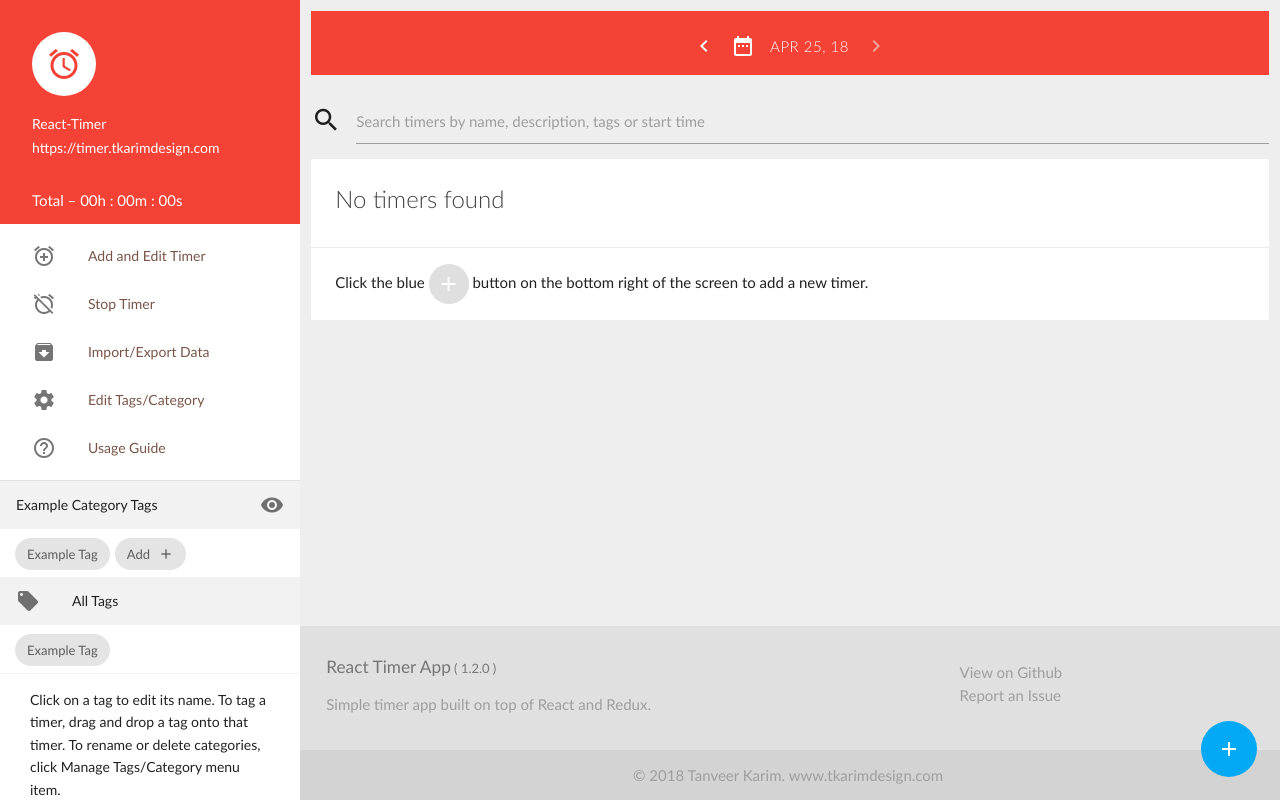
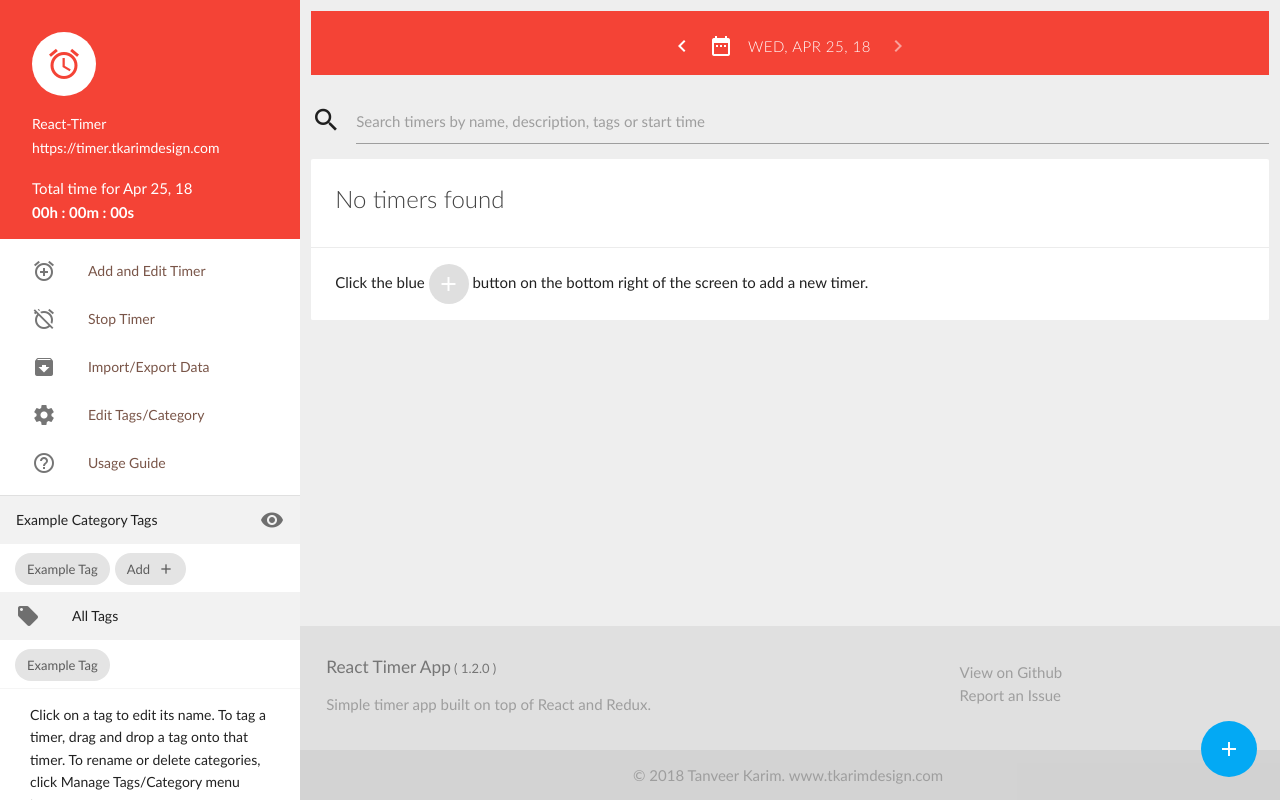
Before and after one commit to tanmancan/simple-tracker, a React (Create React App) app: page / in a window 1280 px wide. Built offline with nearby package versions, Linux system fonts and the light colour scheme; a web font is replaced by a local one.

Commit message:
Ability to track timer by date #8

```diff
--- a/src/App.js
+++ b/src/App.js
@@ -21,7 +21,6 @@
     this.handleDeleteOnDragOver = this.handleDeleteOnDragOver.bind(this);
     this.handleSearchQuery = this.handleSearchQuery.bind(this);
     this.handleUsageGuide = this.handleUsageGuide.bind(this);
-    this.handleDateOnChange = this.handleDateOnChange.bind(this);
     this.setDateFilter = this.setDateFilter.bind(this);
     this.datePickerRef = React.createRef();
     this.state = {
@@ -47,13 +46,7 @@
     }
   }
 
-  handleDateOnChange(e) {
-    let date = e.target.value;
-    console.log(date);
-  }
-
   setDateFilter(date) {
-    console.log(date);
     this.setState({
       currentDate: date
     })
@@ -71,6 +64,7 @@
         ...this.props,
         handleUsageGuide: this.handleUsageGuide,
         showUsageGuide: this.state.showUsageGuide,
+        currentDate: this.state.currentDate,
       }, null
     );
   }
@@ -222,7 +216,9 @@
             onDragOver={this.handleDeleteOnDragOver}
             className={"fixed-action-btn " + (this.state.showUsageGuide ? 'hide' : '')}>
             <a onClick={(e) => {
-              this.props.onTimerAdd();
+              this.props.onTimerAdd({
+                timerStartDate: +new Date(this.state.currentDate),
+              });
             }}
               className={'btn-floating btn-large z-depth-0 ' + ((this.props.getDragState) ? 'red' : 'light-blue')}>
               <i className="large material-icons">{(this.props.getDragState) ? 'delete' : 'add'}</i>
@@ -234,7 +230,11 @@
                 <div className="nav-wrapper red">
                   <div className="col s12">
                     <a href="#open-menu" data-target="slide-out" className="sidenav-trigger white-text"><i className="material-icons">menu</i></a>
-                    <DateFilter setDateFilter={this.setDateFilter} datePickerRef={this.datePickerRef}/>
+                    <DateFilter
+                      getAllTimers={this.props.getAllTimers}
+                      getAllTimerStates={this.props.getAllTimerStates}
+                      setDateFilter={this.setDateFilter}
+                      datePickerRef={this.datePickerRef}/>
                   </div>
                 </div>
               </nav>
@@ -285,7 +285,7 @@
           </footer>
         </main>
         <GaScript />
-        <input style={{marginLeft:'300px'}} ref={this.datePickerRef} type="hidden" className="pickdate" onChange={this.handleDateOnChange}/>
+        <input style={{marginLeft:'300px'}} ref={this.datePickerRef} type="hidden" className="pickdate"/>
       </div>
     );
   }
--- a/src/components/SideNav.js
+++ b/src/components/SideNav.js
@@ -23,7 +23,10 @@
    * @memberof SideNav
    */
   addTimer(editTimer = false) {
-    this.props.onTimerAdd(editTimer);
+    this.props.onTimerAdd({
+      openEditModal: editTimer,
+      timerStartDate: +new Date(this.props.currentDate),
+    });
   }
 
   /**
@@ -42,7 +45,11 @@
     return (
       // @TODO: clean this up, improve usage guide navigation
       <ul id="slide-out" className="sidenav sidenav-fixed z-depth-0">
-        <SideNavHeader getTotalTime={this.props.getTotalTime}></SideNavHeader>
+        <SideNavHeader
+          getTotalTimeByDate={this.props.getTotalTimeByDate}
+          currentDate={this.props.currentDate}
+          getTotalTime={this.props.getTotalTime}
+          getStateById={this.props.getStateById}></SideNavHeader>
         <li>
           <a
             tabIndex="2"
--- a/src/components/SideNavHeader.js
+++ b/src/components/SideNavHeader.js
@@ -14,6 +14,20 @@
     this.appUrl = 'https://timer.tkarimdesign.com';
   }
 
+  /**
+   * Get current date in a readable format
+   *
+   * @memberof SideNavHeader
+   */
+  formatDate(date = this.state.currentDay) {
+    let dateOpts = {
+      day: 'numeric',
+      month: 'short',
+      year: '2-digit'
+    }
+    return date.toLocaleDateString('en-US', dateOpts);
+  }
+
   render() {
     return (
       <li>
@@ -26,7 +40,22 @@
           <a href={this.appUrl}><span className="white-text name">React-Timer</span></a>
           <a href={this.appUrl}><span className="white-text email">{this.appUrl}</span></a>
           <a>
-            <span className="white-text">Total – {formatTime(this.props.getTotalTime)}</span>
+            <span
+              style={{
+                lineHeight:'24px',
+                display:'block'
+              }}
+              className="white-text">
+              Total time for {this.formatDate(this.props.currentDate)}
+            </span>
+            <span
+              style={{
+                lineHeight:'24px',
+                display:'block',
+                paddingBottom: '1rem',
+                fontWeight: 700
+              }}
+              className="white-text">{formatTime(this.props.getTotalTimeByDate(this.props.currentDate))}</span>
           </a>
         </div>
       </li>
--- a/src/components/TimeCardListBuilder.js
+++ b/src/components/TimeCardListBuilder.js
@@ -142,10 +142,12 @@
     let timer = this.props.getAllTimerStates[id];
     let tags = timer.tags;
 
+    let dateCheck = this.getDateCompObj(timer.timerStartDate, this.props.currentDate);
+
     if (!q) {
       let catCheck = Object.values(tags).filter(tag => this.hiddenTagCategory(tag.tagState)).length === 0;
 
-      return catCheck;
+      return catCheck && dateCheck;
     }
 
     const strQuery = (searchString) => {
@@ -170,7 +172,19 @@
 
     let catCheck = Object.values(tags).filter(tag => this.hiddenTagCategory(tag.tagState)).length === 0;
 
-    return (titleCheck || descCheck || startDateCheck || tagCheck) && catCheck;
+    return (titleCheck || descCheck || startDateCheck || tagCheck) && catCheck && dateCheck;
+  }
+
+  /**
+   * Given two dates, check to see if they are equal, ignoring time differences
+   *
+   * @param {any} dateA First date string or time stamp for comparison
+   * @param {any} dateB Second date string or time stamp for comparison
+   * @returns {bool} True if both dates are equal
+   * @memberof TimeCardListBuilder
+   */
+  getDateCompObj(dateA, dateB) {
+    return new Date(dateA).toDateString() === new Date(dateB).toDateString();
   }
 
   /**
@@ -273,17 +287,49 @@
     );
   }
 
+  /**
+   * Filters list of timers based on certain criteria
+   *
+   * @returns {array} List of timers or a not found message in JSX markup
+   * @memberof TimeCardListBuilder
+   */
+  filterTimerList() {
+    let timerList = this.props.getAllTimers
+      .filter(this.handleSearchFilter)
+      .map(
+        (id, idx) => this.timeCardBuilder(id, idx, this.props.getAllTimers.length)
+      );
+
+    let dateOpts = {
+      weekday: 'long',
+      day: 'numeric',
+      month: 'long',
+      year: 'numeric'
+    }
+
+    return (timerList.length > 0)
+      ? timerList
+      : (
+        <div className="col s12">
+          <div className="card white z-depth-0">
+            <div className="card-content grey-text text-darken-3">
+              <span className="card-title">No timers found for {new Date(this.props.currentDate).toLocaleDateString('en-US', dateOpts)}</span>
+            </div>
+            <div className="card-action">
+              No timers found for the selected date. Please choose another date or add a new timer for this date.
+            </div>
+          </div>
+        </div>
+      );
+  }
+
   render() {
     return (
       <div className="timers">
         <div className="timer-list">
 
           {(this.props.getAllTimers.length > 0)
-            ? this.props.getAllTimers
-              .filter(this.handleSearchFilter)
-              .map(
-                (id, idx) => this.timeCardBuilder(id, idx, this.props.getAllTimers.length)
-              )
+            ? this.filterTimerList()
             : this.noTimerMsg()}
         </div>
       </div>
--- a/src/containers/TimerApp.js
+++ b/src/containers/TimerApp.js
@@ -36,6 +36,16 @@
     }, 0);
 }
 
+const getTotalTimeByDate = (state) => (date) => {
+  return Object.entries(state.timerById)
+    .filter(([id, timerState]) =>
+      new Date(timerState.timerStartDate).toDateString()
+        === new Date(date).toDateString())
+    .reduce((total, [id, timerState]) => {
+      return total + timerState.timeProgress
+    }, 0);
+}
+
 const getAllTagsById = (state) => {
   return state.tagsById;
 }
@@ -56,6 +66,7 @@
     getAllTimers: getAllTimers(timerState),
     getActiveTimer: getActiveTimer(timerState),
     getTotalTime: getTotalTime(timerState),
+    getTotalTimeByDate: getTotalTimeByDate(timerState),
     getAllTagsById: getAllTagsById(tagState),
     getFilteredCategories: getFilteredCategories(tagState),
   }
@@ -66,7 +77,7 @@
     onRestoreGlobalState: (state) => {
       dispatch(restoreGlobalState(state));
     },
-    onTimerAdd: (editTimer = false) => {
+    onTimerAdd: (stateOpts = {}) => {
       let uid = +`${Math.floor(Math.random() * 1000)}${+new Date()}`;
       let id = `timer-${uid}`;
       let timerState = {
@@ -74,10 +85,19 @@
         timerStartDate: +new Date(),
         title: id,
         description: `Description for timer ${id}`,
-        openEditModal: editTimer
+        openEditModal: false,
+        ...stateOpts
       }
       dispatch(addTimer({timerState, id}));
-      window.showToast('Timer Added');
+
+      let dateOpts = {
+        weekday: 'short',
+        day: 'numeric',
+        month: 'short',
+        year: '2-digit'
+      }
+
+      window.showToast(`Timer Added for ${new Date(timerState.timerStartDate).toLocaleDateString('en-US', dateOpts)}`);
     },
     onTimerUpdate: ({timerState, id}) => {
       dispatch(updateTimer({timerState, id}));
```
Also changed, not shown: src/components/DateFilter.js (+67 -3 lines).
